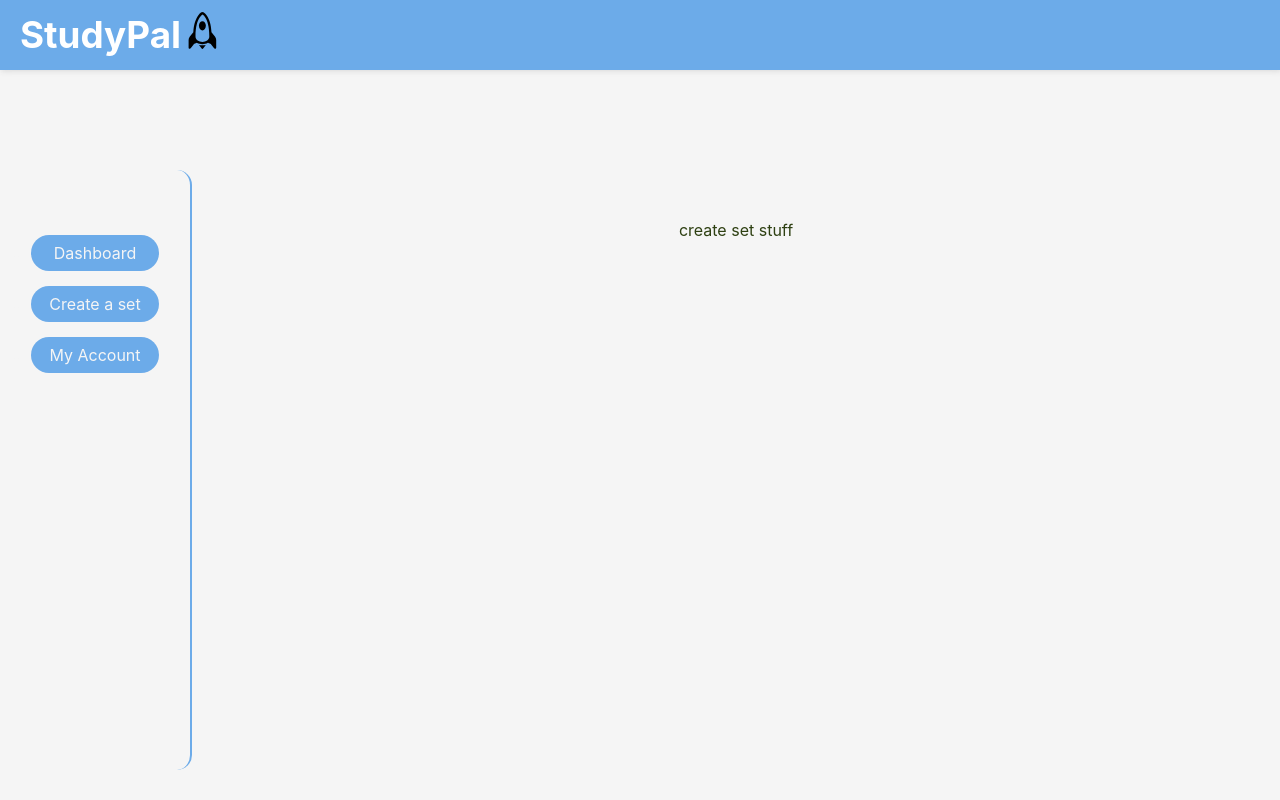
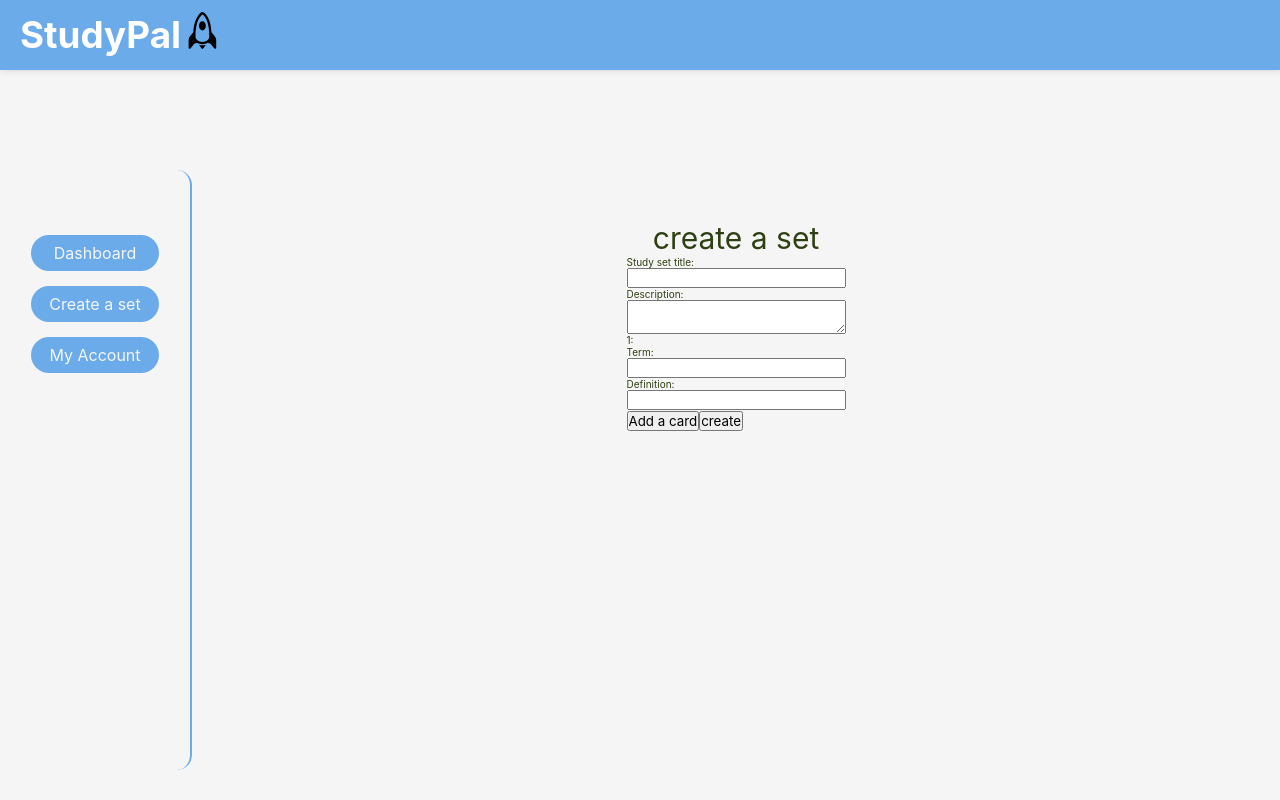
Before and after one commit to HafsaSarker/studyPal, a React (Vite) app in the folder studyPal/: page /createSet in a window 1280 px wide. Built offline with nearby package versions, Linux system fonts and the light colour scheme; a web font is replaced by a local one.

Commit message:
add create-set form

```diff
--- a/studyPal/src/pages/CreateSet/CreateSet.jsx
+++ b/studyPal/src/pages/CreateSet/CreateSet.jsx
@@ -8,7 +8,38 @@ export default function CreateSet() {
                 <SideNav />
             </div>
             <div className="createSet-main">
-                create set stuff
+                <p className='primary-p'>create a set</p>
+                <form className='create-set-form'>
+                    <label>
+                        Study set title:
+                        <input
+                            type='text'
+                        />
+                    </label>
+                    <label>
+                        Description:
+                        <textarea
+
+                        />
+                    </label>
+                    <label>
+                        1:
+                        <label>
+                            Term:
+                            <input type="text" />
+                        </label>
+
+                        <label>
+                            Definition:
+                            <input type="text" />
+                        </label>
+                    </label>
+                    <div className="create-form-btn-container">
+                        <button type='button'>Add a card</button>
+                        <button type='submit'>create</button>
+                    </div>
+
+                </form>
             </div>
         </div>
     )
```
